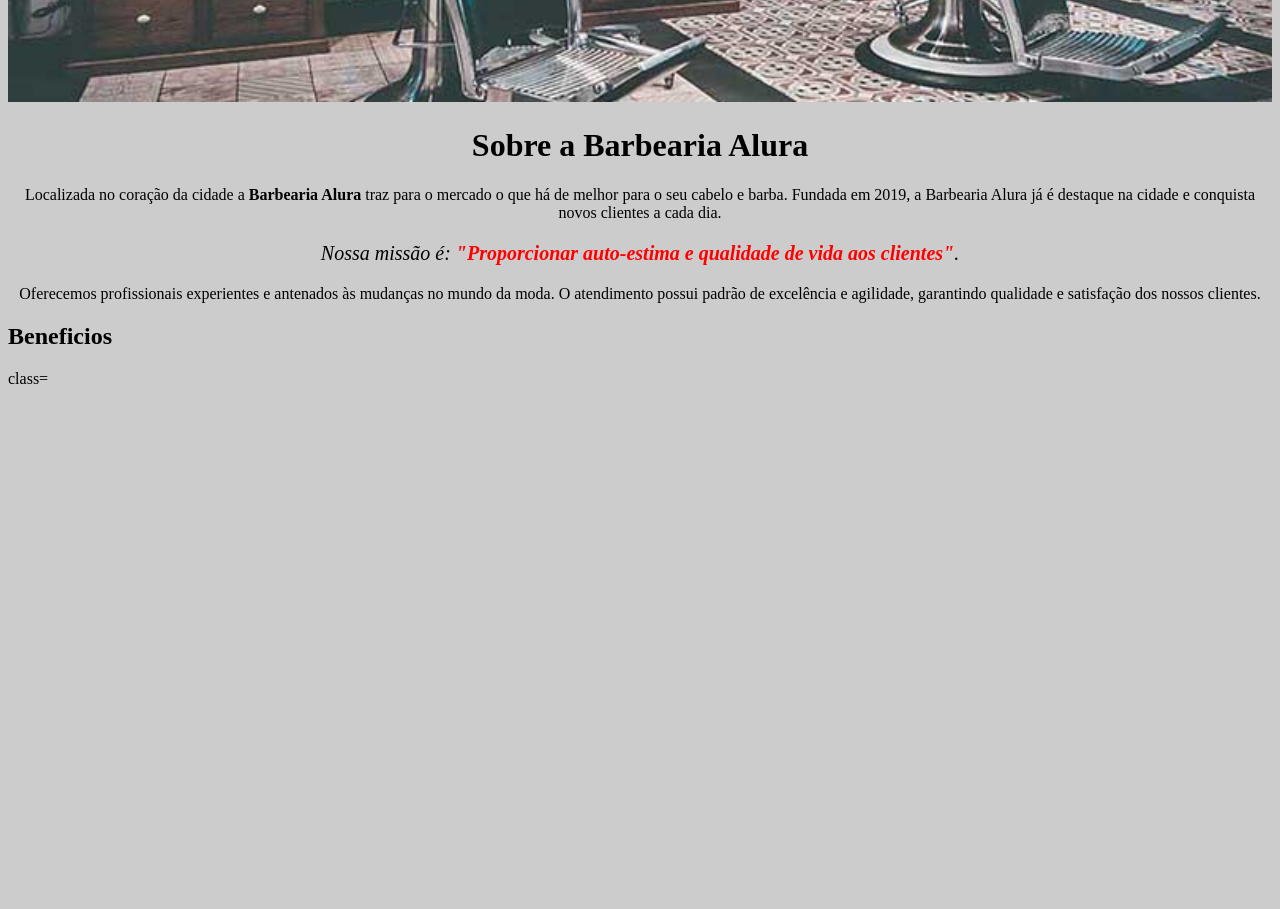
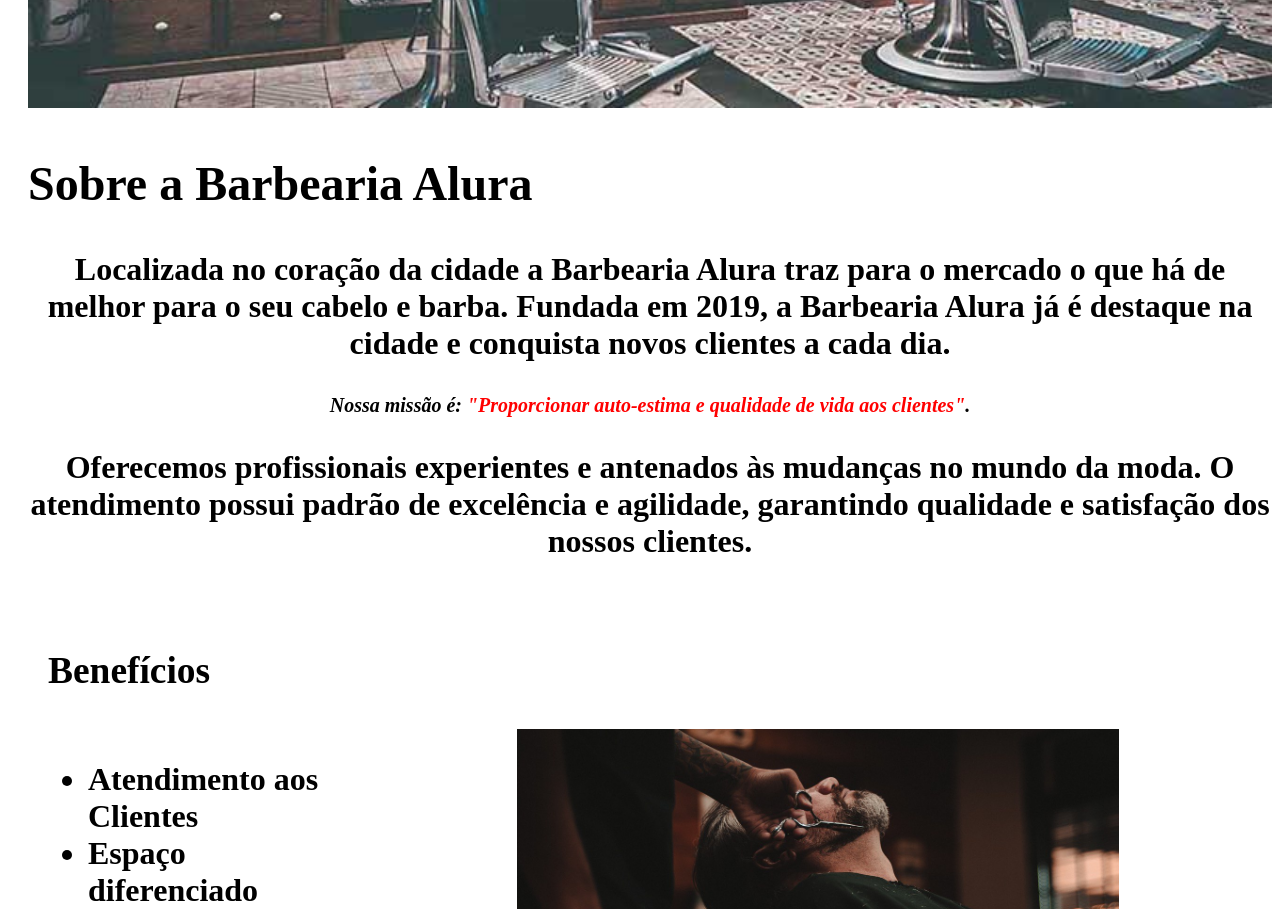
Before and after one commit to ericcristian12/eric-barbearia-alura1, a plain HTML site: page index.html in a window 1280 px wide. Shown: the part 380-1289 px from the top of the page. Before the commit the page ends 800 px from the top, so only its background shows below. Drawn offline with Linux system fonts and the light colour scheme.

Commit message:
Add files via upload

```diff
--- a/index.html
+++ b/index.html
@@ -7,19 +7,31 @@
 	</head>
 
 	<body>
+		<body>
+			<h1 class="titulo-principal" Barbearia Alura</h1>
+		</body>
+
 		<img id="banner" src="banner.jpg">
+<div class="principal">
+			<h2 class= "titulo-centralizado">Sobre a Barbearia Alura</h2>
 
-		<h1>Sobre a Barbearia Alura</h1>
+			<p>Localizada no coração da cidade a <strong>Barbearia Alura</strong> traz para o mercado o que há de melhor para o seu cabelo e barba. Fundada em 2019, a Barbearia Alura já é destaque na cidade e conquista novos clientes a cada dia.</p>
 
-		<p>Localizada no coração da cidade a <strong>Barbearia Alura</strong> traz para o mercado o que há de melhor para o seu cabelo e barba. Fundada em 2019, a Barbearia Alura já é destaque na cidade e conquista novos clientes a cada dia.</p>
+			<p id="missao"><em>Nossa missão é: <strong>"Proporcionar auto-estima e qualidade de vida aos clientes"</strong>.</em></p>
 
-		<p id="missao"><em>Nossa missão é: <strong>"Proporcionar auto-estima e qualidade de vida aos clientes"</strong>.</em></p>
+			<p>Oferecemos profissionais experientes e antenados às mudanças no mundo da moda. O atendimento possui padrão de excelência e agilidade, garantindo qualidade e satisfação dos nossos clientes.</p>
+		</div>
+    	<div class="beneficios">
+			<h3 class= "titulo-centralizado">Benefícios</h3>
 
-		<p>Oferecemos profissionais experientes e antenados às mudanças no mundo da moda. O atendimento possui padrão de excelência e agilidade, garantindo qualidade e satisfação dos nossos clientes.</p>
-	</div>
-	<div class="beneficiod">
-		<h2>Beneficios</h2>
-		class=
-	</div>
+			<ul>
+				<li class="itens">Atendimento aos Clientes</li>
+				<li class="itens">Espaço diferenciado</li>
+				<li class="itens">Localização</li>
+				<li class="itens">Profissionais Qualificados</li>
+			</ul>
+
+			<img src="beneficios.jpg" class="imagembeneficios">
+		</div>
 	</body>
 </html>
--- a/style.css
+++ b/style.css
@@ -1,12 +1,20 @@
 body {
-	background: #CCCCCC
+
 }
 
    #banner {
        width: 100%;
 }
 
-h1 {
+.principal{
+   background: #CCCCCC
+   padding: 30px;
+}
+
+.titulo-principal{
+    padding-left: 20px;
+
+.titulo-centralizado
     text-align: center
 }
 
@@ -21,3 +29,23 @@ p {
 em strong {
     color: #FF0000;
  }
+
+.itens{
+       font-size: italic;
+}
+.beneficios{
+       background: #FFFFFF;
+       padding: 20px;
+}
+
+
+ul {
+        display: inline-block;
+        vertical-align: top;
+        width: 20%;
+        margin-right: 15%;
+ }
+
+.imagembeneficios{
+       width: 50%;
+}
```
Lines whose indentation alone changed are shown as unchanged.
